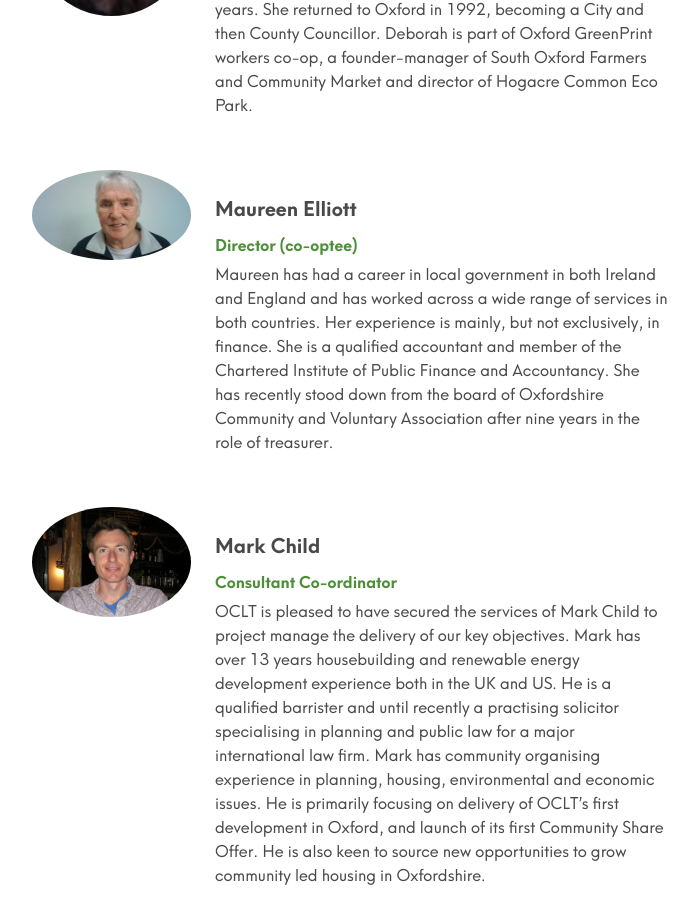
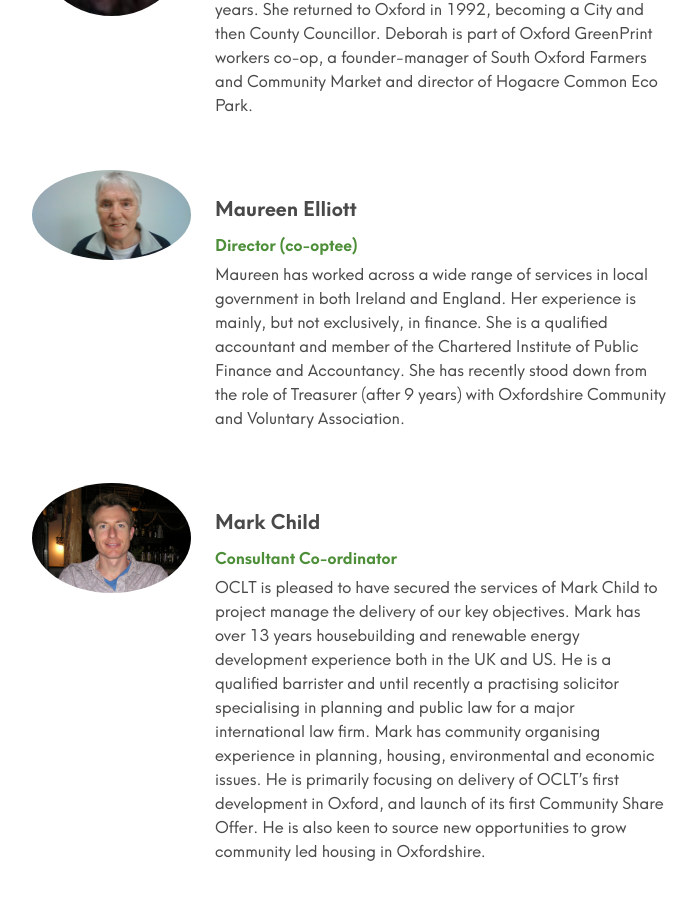
Before and after one commit to johnpuddephatt/oclt, a Jekyll site: the page built from _pages/about.md, in a window 1280 px wide and 900 px high, scrolled down 3801 px. Shown: the whole window, without its empty margins (308-1006 px from the left). Built offline with Jekyll 4.4.1, drawn with Linux system fonts in a browser that asks for light colours.

Commit message:
Update from Forestry.io Oxfordshire CLT updated _data/people.yml

```diff
--- a/_data/people.yml
+++ b/_data/people.yml
@@ -72,12 +72,11 @@
 - name: Maureen Elliott
   role: Director (co-optee)
   image: "/uploads/win_20220531_16_54_51_pro.jpg"
-  description: Maureen has had a career in local government in both Ireland and England
-    and has worked across a wide range of services in both countries. Her experience
-    is mainly, but not exclusively, in finance. She is a qualified accountant and
-    member of the Chartered Institute of Public Finance and Accountancy. She has recently
-    stood down from the board of Oxfordshire Community and Voluntary Association after
-    nine years in the role of treasurer.
+  description: Maureen has worked across a wide range of services in local government
+    in both Ireland and England. Her experience is mainly, but not exclusively, in
+    finance. She is a qualified accountant and member of the Chartered Institute of
+    Public Finance and Accountancy. She has recently stood down from the role of Treasurer
+    (after 9 years) with Oxfordshire Community and Voluntary Association.
 - name: Mark Child
   role: 'Consultant Co-ordinator '
   image: "/uploads/p1010725-2.JPG"
```
